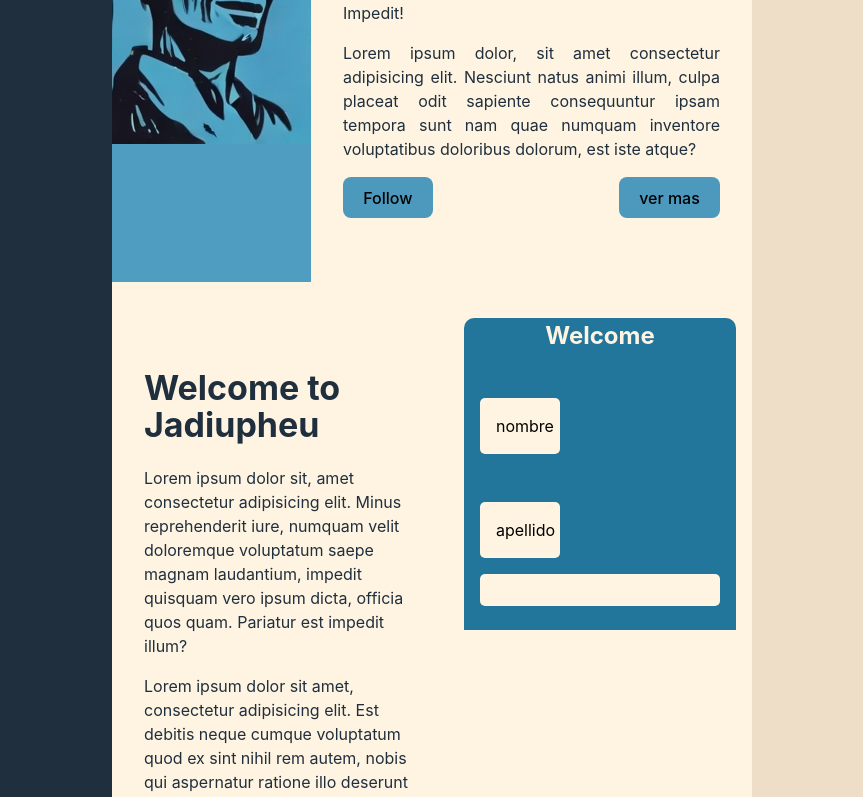
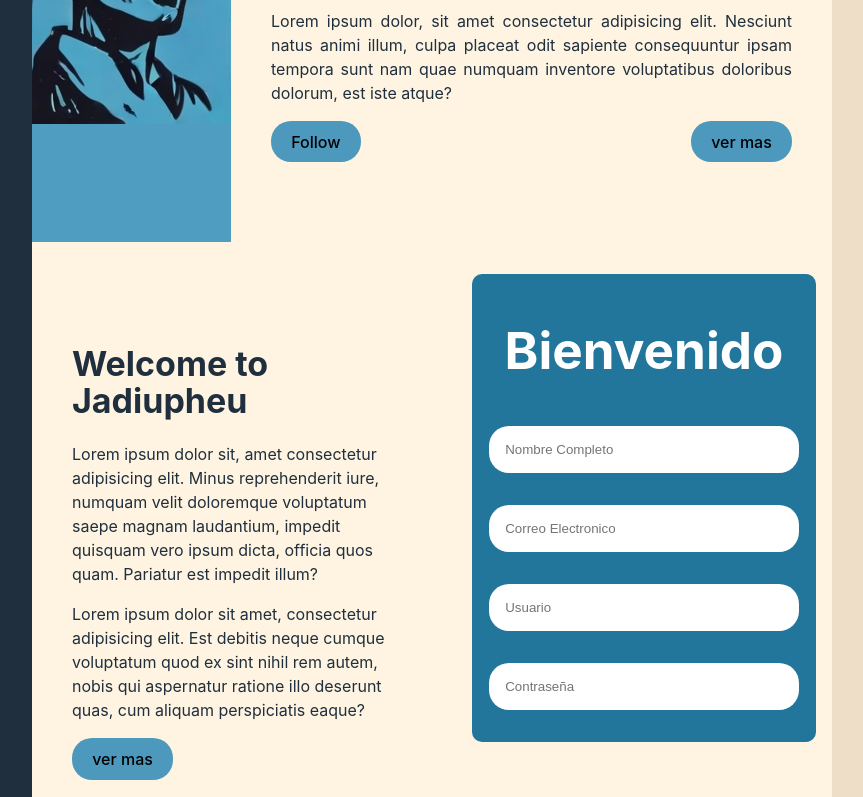
Before and after one commit to EdgarAlvarado24/Portafolio, a React (Vite) app: page / in a window 1280 px wide. Shown: the part 340-1137 px from the top of the page, without its empty margins (208-1071 px from the left). Built offline with nearby package versions, Linux system fonts and the light colour scheme.

Commit message:
actualizacion de librerais y formulario

```diff
--- a/src/App.css
+++ b/src/App.css
@@ -77,7 +77,7 @@ body > div{
 }
 .content-page{
   display: flex;
-  width:80vh;
+  width:100vh;
 }
 
 /* .content-page > *{
@@ -116,6 +116,7 @@ body > div{
 
 .format-button > button{
   background: #4d99bd;
+  border-radius: 20px;
 }
 
 .size-content-text{
@@ -164,3 +165,21 @@ body > div{
   text-align: left;
   padding: 1rem;
 }
+
+.border-form  *{
+  margin:  1rem 0rem 1rem 0rem;
+  padding: 1rem 0rem 1rem 0rem;
+  color: white;
+}
+
+.border-form input{
+  background: white;
+  color: #1f2f3e;
+  border: none;
+  border-radius: 20px;
+  margin:  1rem 0.5rem 1rem 0.5rem;
+  padding: 1rem 0rem 1rem 0rem;
+  width: 90%;
+  text-align: left;
+  text-indent: 1rem;
+}
--- a/src/App.jsx
+++ b/src/App.jsx
@@ -34,20 +34,18 @@ function App() {
             <p>
               Lorem ipsum dolor sit amet, consectetur adipisicing elit. Est debitis neque cumque voluptatum quod ex sint nihil rem autem, nobis qui aspernatur ratione illo deserunt quas, cum aliquam perspiciatis eaque?
             </p>
+            <div className='format-button'>
+              <button>ver mas</button>
+            </div>
           </div>
           <div className='content-form'>
             <div className='border-form'>
              <form action="">
-                <h2 className='color-skin-title'>Welcome</h2>
-                <div className='border-color-skin'>
-                  <p className='color-skin'>nombre</p>
-                </div>
-                <label></label>
-                <div className='border-color-skin'>
-                  <p className='color-skin'>apellido</p>
-                  <p className='color-skin-line'></p>
-                </div>
-                <label></label>
+              <h1>Bienvenido</h1>
+                <input type='text' placeholder='Nombre Completo'/>
+                <input type='text' placeholder='Correo Electronico'/>
+                <input type='text' placeholder='Usuario'/>
+                <input type='text' placeholder='Contraseña'/>
               </form>
             </div>
           </div>
```
Also changed, not shown: package.json (+6 -1 lines), 1 other file (tests, documents, lock files or other folders).
